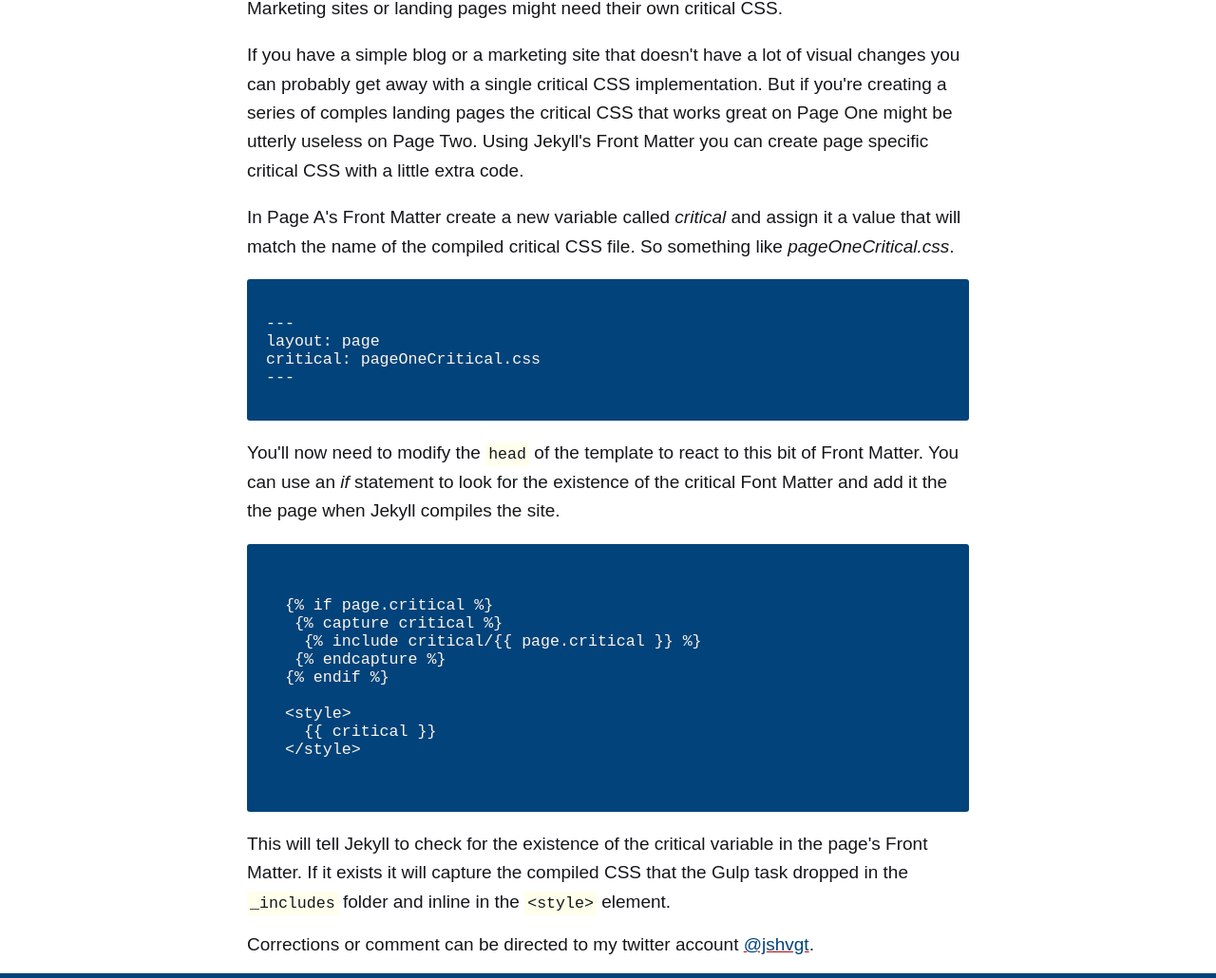
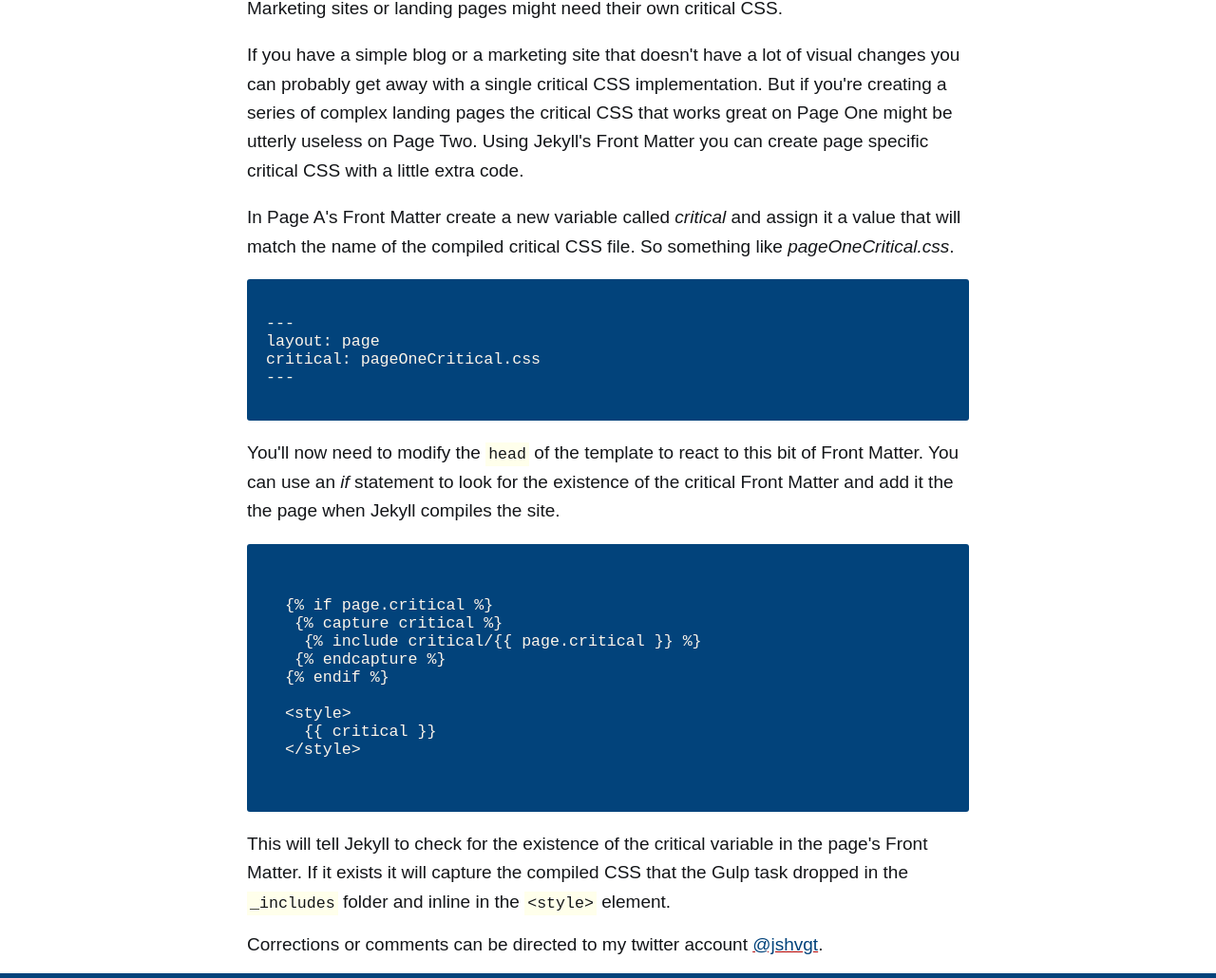
Before and after one commit to dumaurier/dumaurier.github.com, a Jekyll site: the page built from _posts/2017-02-20-critical-path-jekyll.html, in a window 1280 px wide and 1400 px high, scrolled down 1932 px. Shown: the part 367-1397 px from the top of the window at 95% size. Built offline with Jekyll 4.4.1, drawn with Linux system fonts in a browser that asks for light colours; some of the changed text lies outside the part shown.

Commit message:
correcting silly typopsosos

```diff
--- a/_posts/2017-02-20-critical-path-jekyll.html
+++ b/_posts/2017-02-20-critical-path-jekyll.html
@@ -57,7 +57,7 @@ short-desc: Four different ways to inline critical CSS on Jekyll sites.
 {% endhighlight %}
 
 <p>
-   Liquid's <a href="https://help.shopify.com/themes/liquid/tags/variable-tags#capture">capture tag</a> will store the string (in this case the Sass written the aforementioned file) as a variable that you can be referenced later. This snippet: <code>{% raw %}{{ critical | scssify }}{% endraw%}</code> will take the captured Sass and convert it CSS that is inlined in the <code>head</code> of the document. If the <code>_config.yml</code> is configured to compress Sass the inlined critical CSS will also be compressed.
+   Liquid's <a href="https://help.shopify.com/themes/liquid/tags/variable-tags#capture">capture tag</a> will store the string (in this case the Sass written the aforementioned file) as a variable that can be referenced later. This snippet: <code>{% raw %}{{ critical | scssify }}{% endraw%}</code> will take the captured Sass and convert it CSS that is inlined in the <code>head</code> of the document. If the <code>_config.yml</code> is configured to compress Sass the inlined critical CSS will also be compressed.
 </p>
 
 <h2>The slightly more complex way that is way more fun.</h2>
@@ -90,7 +90,7 @@ gulp.task('critical', function () {
 </p>
 
 <p>
-  If you have a simple blog or a marketing site that doesn't have a lot of visual changes you can probably get away with a single critical CSS implementation. But if you're creating a series of comples landing pages the critical CSS that works great on Page One might be utterly useless on Page Two. Using Jekyll's Front Matter you can create page specific critical CSS with a little extra code.
+  If you have a simple blog or a marketing site that doesn't have a lot of visual changes you can probably get away with a single critical CSS implementation. But if you're creating a series of complex landing pages the critical CSS that works great on Page One might be utterly useless on Page Two. Using Jekyll's Front Matter you can create page specific critical CSS with a little extra code.
 </p>
 
 <p>
@@ -107,7 +107,7 @@ critical: pageOneCritical.css
 {% endhighlight %}
 
 <p>
-You'll now need to modify the <code>head</code> of the template to react to this bit of Front Matter. You can use an <em>if</em> statement to look for the existence of the critical Font Matter and add it the the page when Jekyll compiles the site.
+You'll now need to modify the <code>head</code> of the template to react to this bit of Front Matter. You can use an <em>if</em> statement to look for the existence of the critical Front Matter and add it the the page when Jekyll compiles the site.
 </p>
 
 {% highlight ruby %}
@@ -130,4 +130,4 @@ You'll now need to modify the <code>head</code> of the template to react to this
 
 <p>
 
-</p>Corrections or comment can be directed to my twitter account <a href="https://twitter.com/jshvgt">@jshvgt</a>.</p>
+</p>Corrections or comments can be directed to my twitter account <a href="https://twitter.com/jshvgt">@jshvgt</a>.</p>
```
Also changed, not shown: other parts of _posts/2017-02-20-critical-path-jekyll.html (+1 -1 lines), 2 other files.
